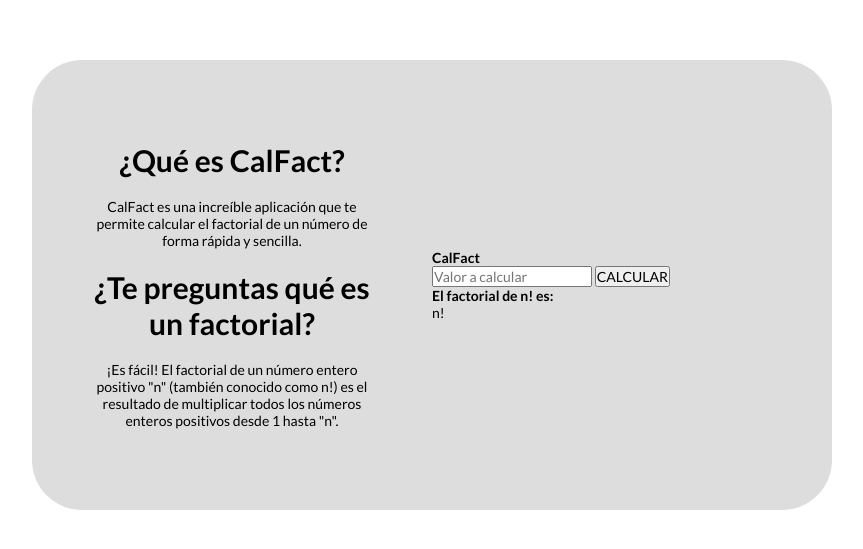
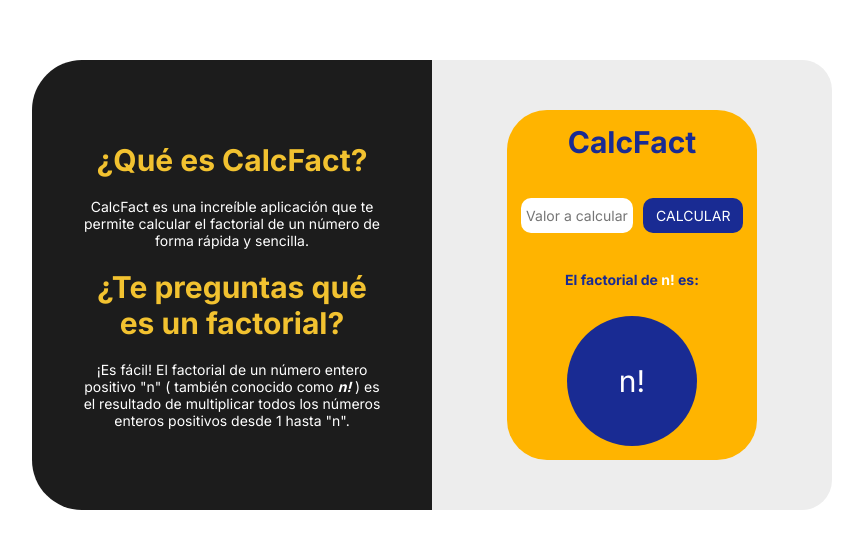
Before and after one commit to Alexa-Ivannova/logica-factorial, a plain HTML site: page index.html in a window 1280 px wide. Shown: the part 115-664 px from the top of the page, without its empty margins (208-1071 px from the left). Drawn offline with Linux system fonts and the light colour scheme.

Commit message:
File HTML and CSS CalcFact

```diff
--- a/index.html
+++ b/index.html
@@ -5,9 +5,9 @@
     <meta charset="UTF-8">
     <meta name="viewport" content="width=device-width, initial-scale=1.0">
     <title>CalcFact</title>
-    <link
-        href="https://fonts.googleapis.com/css2?family=Lato:ital,wght@0,100;0,300;0,400;0,700;0,900;1,100;1,300;1,400;1,700;1,900&display=swap"
-        rel="stylesheet">
+    <link rel="preconnect" href="https://fonts.googleapis.com">
+    <link rel="preconnect" href="https://fonts.gstatic.com" crossorigin>
+    <link href="https://fonts.googleapis.com/css2?family=Inter:wght@100..900&display=swap" rel="stylesheet">
     <link rel="stylesheet" href="/styles.css">
 </head>
 
@@ -16,28 +16,31 @@
         <div class="containCalFact">
             <!-- INFORMATION APP CalFact -->
             <section class="informationCalFact">
-                <h2>¿Qué es CalFact?</h2>
-                <p>CalFact es una increíble aplicación que te permite calcular el factorial de un número de forma rápida
+                <h2>¿Qué es CalcFact?</h2>
+                <p>CalcFact es una increíble aplicación que te permite calcular el factorial de un número de forma
+                    rápida
                     y
                     sencilla.</p>
                 <h2>¿Te preguntas qué es un factorial? </h2>
-                <p>¡Es fácil! El factorial de un número entero positivo "n" (también conocido como n!) es el resultado
-                    de
-                    multiplicar todos los números enteros positivos desde 1 hasta "n".</p>
+                <p>¡Es fácil! El factorial de un número entero positivo "n" ( también conocido como <i>
+                        <strong>n!</strong> </i> ) es el resultado
+                    de multiplicar todos los números enteros positivos desde 1 hasta "n".</p>
             </section>
 
             <!-- SECTION FACTORIAL APP -->
             <section class="factorialApp">
-                <h1>CalFact </h1>
+                <div class="containFactorialApp">
+                    <h2>CalcFact </h2>
                     <div>
-                    <form action="">
+                        <form>
                             <input type="text" placeholder="Valor a calcular">
                             <button type="submit">CALCULAR</button>
                         </form>
                     </div>
-                <h3>El factorial de <span>n!</span> es:</h3>
-                <div>
+                    <h3 >El factorial de <span>n!</span> es:</h3>
+                    <div class="resultFactorial">
                         <span>n!</span>
+                    </div>
                 </div>
                 </section>
 
--- a/styles.css
+++ b/styles.css
@@ -3,8 +3,8 @@
     padding: 0;
     box-sizing: border-box;
     font-size: 14px;
-    color: #000000;
-    font-family: "Lato", sans-serif;
+    color: #ffffff;
+    font-family:  "Inter", sans-serif;
 }
 
 /* MAIN CONTAINER */
@@ -19,7 +19,7 @@
 
 /* MAIN CONTAIN CALCFACT APP*/
 .containCalFact{
-    background-color: rgb(221, 221, 221);
+    background-color: rgb(28, 28, 28);
     width: 800px;
     height:450px ;
     display: flex;
@@ -42,4 +42,87 @@
 
 .informationCalFact h2{
     font-size: 30px;
+    color: #F2C230;
+
 }
+
+/* SECTION FACTORIAL APP */
+.factorialApp{
+    width: 50%;
+    height: 100%;
+    background-color: #EDEDED;
+    display: flex;
+    align-items: center;
+    justify-content: center;
+    border-radius: 0 30px 30px 0;
+
+}
+
+.containFactorialApp{
+    margin: 0 auto;
+    background-color: #FFB400;
+    height: 350px;
+    width: 250px;
+    border-radius: 40px;
+    display: flex;
+    justify-content: space-around ;
+    align-items: center;
+    text-align: center;
+    flex-direction: column;
+}
+
+.containFactorialApp h2{
+    font-size: 30px;
+    color: #192b93;
+}
+
+form{
+    width: 250px;
+    display: flex;
+    flex-direction:row;
+    align-items: center;
+    justify-content: center;
+    gap: 10px;
+    margin: 10px;
+}
+
+input{
+    width:45%;
+    height: 35px;
+    border-radius: 10px;
+    border: none;
+    color: #192b93;
+    text-align: center;
+}
+
+input::placeholder{
+    text-align: center;
+}
+
+button{
+    width: 40%;
+    height: 35px;
+    border-radius: 10px;
+    border: none;
+    background-color: #192b93;
+    color: white;
+}
+
+h3{
+    color: #192b93;
+}
+
+.resultFactorial{
+    background-color: #192b93;
+    width: 130px;
+    height: 130px;
+    border-radius: 100%;
+    display: flex;
+    justify-content: center;
+    align-items: center;
+    text-align: center;
+}
+
+.resultFactorial span{
+    font-size: 30px;
+}
```
Lines whose indentation alone changed are shown as unchanged.
